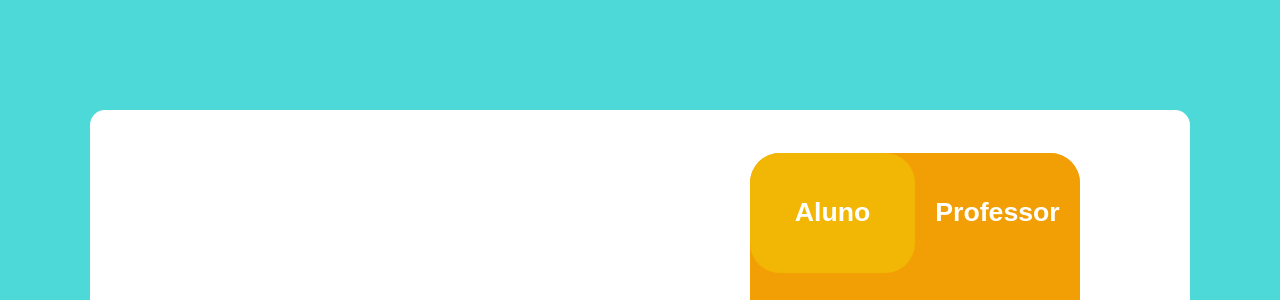
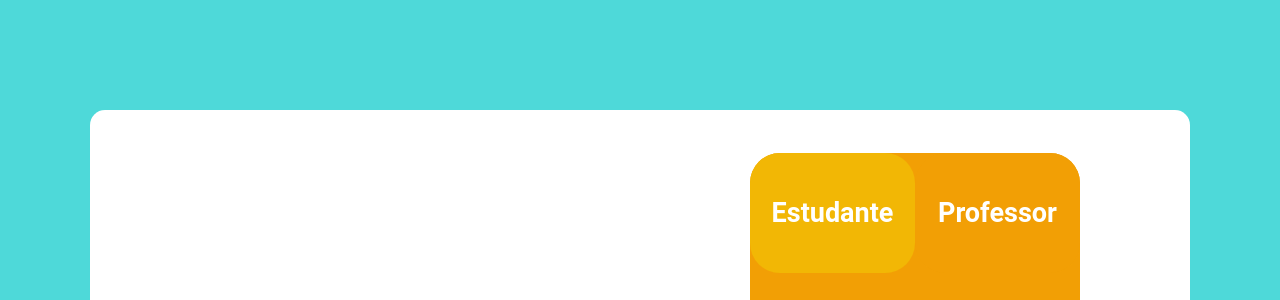
Before and after one commit to ViniciusCalo/NERA_Front, a React (Create React App) app: page /loginProfessor in a window 1280 px wide. Shown: the top 300 px of the page. Built offline with nearby package versions, Linux system fonts and the light colour scheme.

Commit message:
update 7 files, consuming Nera api login

```diff
--- a/src/components/MenuLateral/index.js
+++ b/src/components/MenuLateral/index.js
@@ -14,6 +14,9 @@ import seta from './img/seta.svg'
 
 
 const MenuLateral = () => {
+  function limparLocal(){
+    localStorage.clear();
+  }
 
   return (
     <C.Menu >
@@ -26,7 +29,7 @@ const MenuLateral = () => {
         <C.Item><C.Link href="#"><C.Icone src={noti} /><C.Texto>Notificacao</C.Texto></C.Link></C.Item>
         <C.Item><C.Link href="#"><C.Icone src={ajuda} /><C.Texto>Ajuda</C.Texto></C.Link></C.Item>
         <C.Item><C.Link href="#"><C.Icone src={conf} /><C.Texto>Configuração</C.Texto></C.Link></C.Item>
-        <C.Item><C.Link href="/login"><C.Icone src={sair} /><C.Texto>Sair</C.Texto></C.Link></C.Item>
+        <C.Item><C.Link href="/loginAluno" onClick={limparLocal}><C.Icone src={sair} /><C.Texto>Sair</C.Texto></C.Link></C.Item>
       </C.Lista>
     </C.Menu>
   );
--- a/src/components/TelaLoginAluno/index.js
+++ b/src/components/TelaLoginAluno/index.js
@@ -1,25 +1,60 @@
 import React from 'react'
 import * as C from './styles'
 import Logo from './img/logo.png'
+import { useState } from "react";
+import axios from "axios";
+import { useNavigate } from 'react-router-dom';
 
 
 
 const TelaLoginAluno = () => {
+  const nav = useNavigate()
+  const [sessao, setSesao] = useState([])
+  const [email, setEmail] = useState('')
+  const [senha, setSenha] = useState('')
+
+
+const handleEmail = (e) => {
+  setEmail(e.target.value)
+}
+
+const handleSenha = (e) => {
+  setSenha(e.target.value)
+}
+
+
+const handleVerificarUsuario = async () => {
+  var body = {
+    "email": email,
+    "senha": senha
+}
+try {
+    const response = await axios.post("http://localhost:3001/usuario/login", body)
+    setSesao(response.data.message);
+    console.log(sessao)
+    localStorage.setItem('usuario', email);
+    nav('/perfil')
+} catch (err) {
+    console.log(err);
+    alert("senha e/ou email incorreto")
+}
+}
+
   return (
     <C.Box>
         <C.Logo src={Logo}/>
         <C.Container>
         <C.DivButton>
         <C.ButtonAlu>Estudante</C.ButtonAlu>
-          <C.ButtonProf>Professor</C.ButtonProf>
+          <C.ButtonProf href='/loginProfessor'>Professor</C.ButtonProf>
         </C.DivButton>
-        <C.FormLogin>
-        <C.Input type="text" placeholder="E-mail ou nome do usuário"/>
-        <C.Input type="password" placeholder="Senha"/>
+        <C.FormLogin autocomplete="off">
+        <C.InputE id='email' onChange={handleEmail} type="text" placeholder="E-mail ou nome do usuário"/>
+        <C.InputS id='senha' onChange={handleSenha} type="password" placeholder="Senha"/>
         <C.div>
             <C.Link>Esqueci minha senha?</C.Link>
         </C.div>
-        <C.Button>Entrar</C.Button>
+        <C.Button type='button' onClick={handleVerificarUsuario}>Entrar</C.Button>
         <C.DivLinha>
             <C.linha1></C.linha1>
             ou
--- a/src/components/TelaLoginAluno/styles.js
+++ b/src/components/TelaLoginAluno/styles.js
@@ -44,7 +44,7 @@ export const vetor = styled.img`
 margin: 5%;
 flex-shrink: 0;
 `
-export const Input = styled.input`
+export const InputS = styled.input`
 width: 80%;
 height: 30px;
 padding: 2%;
@@ -53,6 +53,17 @@ border-radius: 15px;
 border: none;
 font-size: 10px;
 `
+export const InputE = styled.input`
+width: 80%;
+height: 30px;
+padding: 2%;
+margin: 2%;
+border-radius: 15px;
+border: none;
+font-size: 10px;
+`
+
+
 export const Button = styled.button`
 width: 80%;
 height: 30px;
@@ -147,11 +158,13 @@ export const ButtonProf = styled.a`
   width: 50%;
   height: 120px;
   bottom: 538px;
+  text-decoration: none;
   cursor: pointer;
   background-color: #F29F05;
   border-radius: 30px;
     `
 export const ButtonAlu = styled.a`
+  text-decoration: none;
   color: #FFF;
   font-family: Roboto;
   font-size: 27px;
--- a/src/components/TelaLoginProf/index.js
+++ b/src/components/TelaLoginProf/index.js
@@ -10,12 +10,8 @@ const TelaLoginProf = () => {
         <C.Logo src={Logo}/>
         <C.Container>
         <C.DivButton>
-        <C.ButtonAlu>
-            <h1 class="h1Aluno">Aluno</h1>
-          </C.ButtonAlu>
-          <C.ButtonProf>
-            <h1 class="h1Prof">Professor</h1>
-          </C.ButtonProf>
+        <C.ButtonAlu href='loginAluno'>Estudante</C.ButtonAlu>
+          <C.ButtonProf>Professor</C.ButtonProf>
         </C.DivButton>
         <C.FormLogin>
         <C.Input type="text" placeholder="E-mail ou nome do usuário"/>
--- a/src/components/TelaLoginProf/styles.js
+++ b/src/components/TelaLoginProf/styles.js
@@ -133,18 +133,36 @@ export const DivButton = styled.div`
     border-radius: 30px;
     `;
 
-export const ButtonProf = styled.button`
-    color: #FFFFFF;
+export const ButtonProf = styled.a`
+  color: #FFF;
+  font-family: Roboto;
+  font-size: 27px;
+  font-style: normal;
+  font-weight: 700;
+  line-height: normal;
+  display: flex;
+  justify-content: center;
+  align-items: center;
   border: none;
   width: 50%;
   height: 120px;
   bottom: 538px;
+  text-decoration: none;
   cursor: pointer;
   background-color: #F29F05;
   border-radius: 30px;
     `
-  export const ButtonAlu = styled.button`
-  color: #FFFFFF;
+export const ButtonAlu = styled.a`
+  text-decoration: none;
+  color: #FFF;
+  font-family: Roboto;
+  font-size: 27px;
+  font-style: normal;
+  font-weight: 700;
+  line-height: normal;
+  display: flex;
+  justify-content: center;
+  align-items: center;
   border: none;
   width: 50%;
   height: 120px;
--- a/src/components/TelaPerfil/index.js
+++ b/src/components/TelaPerfil/index.js
@@ -7,14 +7,17 @@ import icon1 from './img/icon1.svg'
 import icon2 from './img/icon2.svg'
 
 const TelaPerfil = () => {
+
+
+
     return (
         <>
             <C.Container>
                 <C.Infos>
                     <C.imgPerfil src={imgPerfil} alt="Imagem de perfil" />
                     <div>
-                        <C.User>@Usuario</C.User>
-                        <C.Name>Nome</C.Name>
+                        <C.User>@{localStorage.getItem("usuario")}</C.User>
+                        <C.Name>{localStorage.getItem("usuario")}</C.Name>
                     </div>
                     <C.ButtonEditar><AiTwotoneEdit /> Editar Perfil</C.ButtonEditar>
                 </C.Infos>
--- a/src/components/TelaPerfil/styles.js
+++ b/src/components/TelaPerfil/styles.js
@@ -30,6 +30,8 @@ export const User = styled.p`
     line-height: normal;
     `;
 export const Name = styled.p`
+    position: absolute;
+    top: 60%;
     color: #000;
     font-family: Roboto;
     font-size: 16px;
@@ -207,6 +209,8 @@ export const Text = styled.p`
     line-height: normal;
     `;
 export const Text2 = styled.p`
+    position: absolute;
+    bottom: 40px;
     color: #888585;
     font-family: Roboto;
     font-size: 20px;
```
Lines whose indentation alone changed are shown as unchanged.
